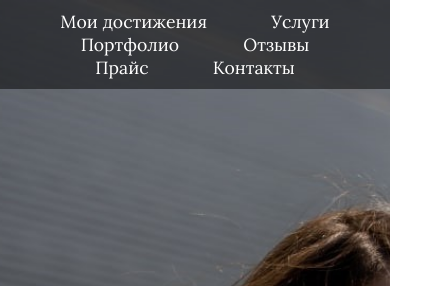
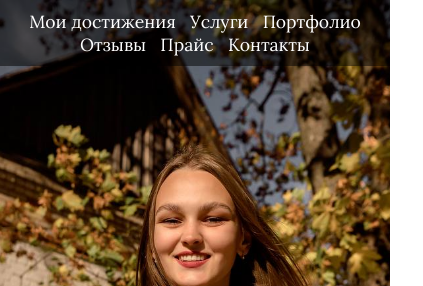
Before and after one commit to Potesnova-Ksenia/dop, a plain HTML site: page index.html in a window 390 px wide. Shown: the top 286 px of the page, 423 px wide, since content can reach past the window. Drawn offline with Linux system fonts and the light colour scheme; files whose address does not match are found by name.

Commit message:
style.css

```diff
--- a/style.css
+++ b/style.css
@@ -16,7 +16,7 @@ body {
     flex-direction: column;
     justify-content: center;
     align-items: center;
-    background-image: url('фото 5.jpg');
+    background-image: url('C:/Users/Ксения/OneDrive/Рабочий стол/фото 2.jpg');
     background-size: cover;
     background-position: center;
     text-shadow: 2px 2px 4px rgba(0, 0, 0, 0.7);
@@ -88,7 +88,7 @@ p {
     padding: 60px 20px;
     color: white;
     text-align: center;
-    background-image: url('фото 3.jpg');
+    background-image: url('D:/3 курс/1 сем/ВД/6 лаба сайт/слайд/фото 3.jpg');
     background-size: cover;
     background-position: center;
 }
@@ -177,14 +177,19 @@ p {
 }
 
 @media (max-width: 768px) {
+    .grid-container {
+        grid-template-columns: repeat(2, 1fr);
+    }
+
     .card,
     .achievement-card {
         flex: 0 1 100%;
         margin: 10px 0;
     }
 
-    .grid-container {
-        grid-template-columns: 1fr;
-        justify-content: center;
+    .navbar a {
+        flex: 1 1 45%;
+        margin: 5px;
+        text-align: center;
     }
 }
```
